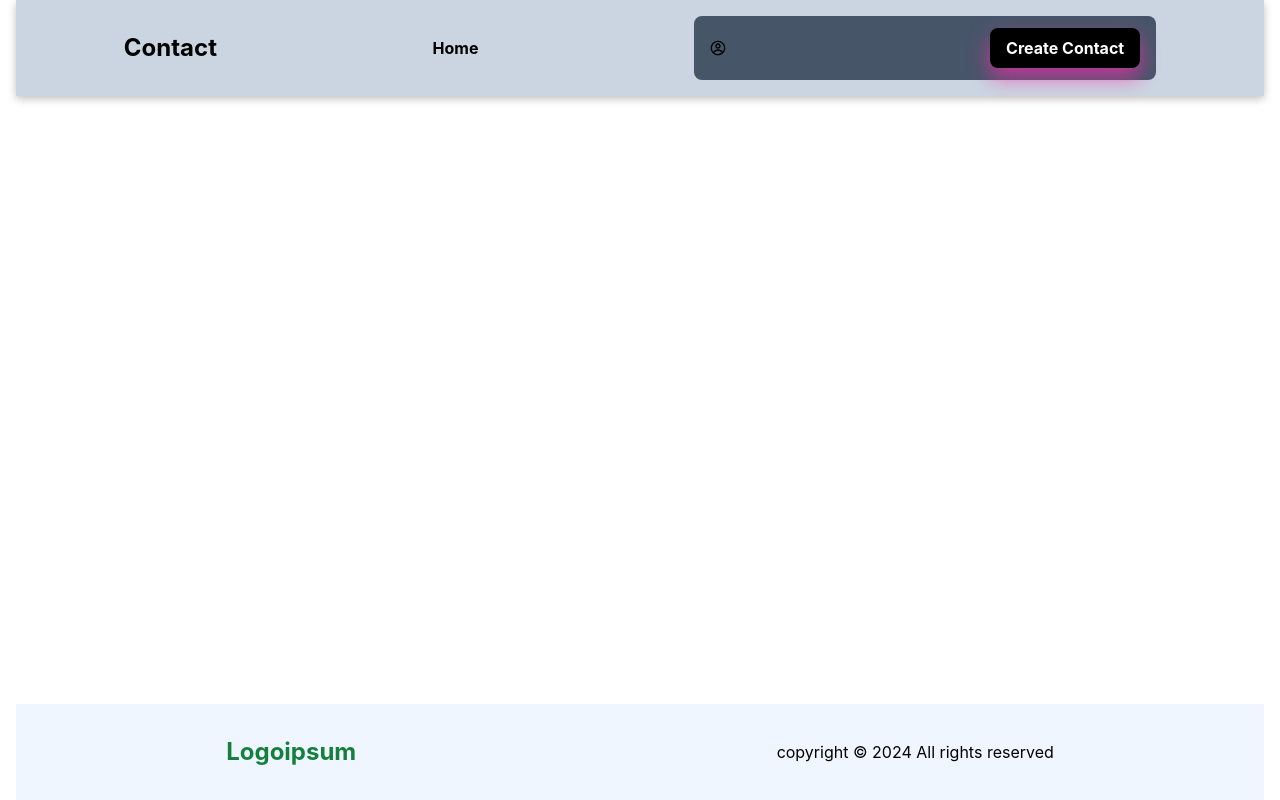
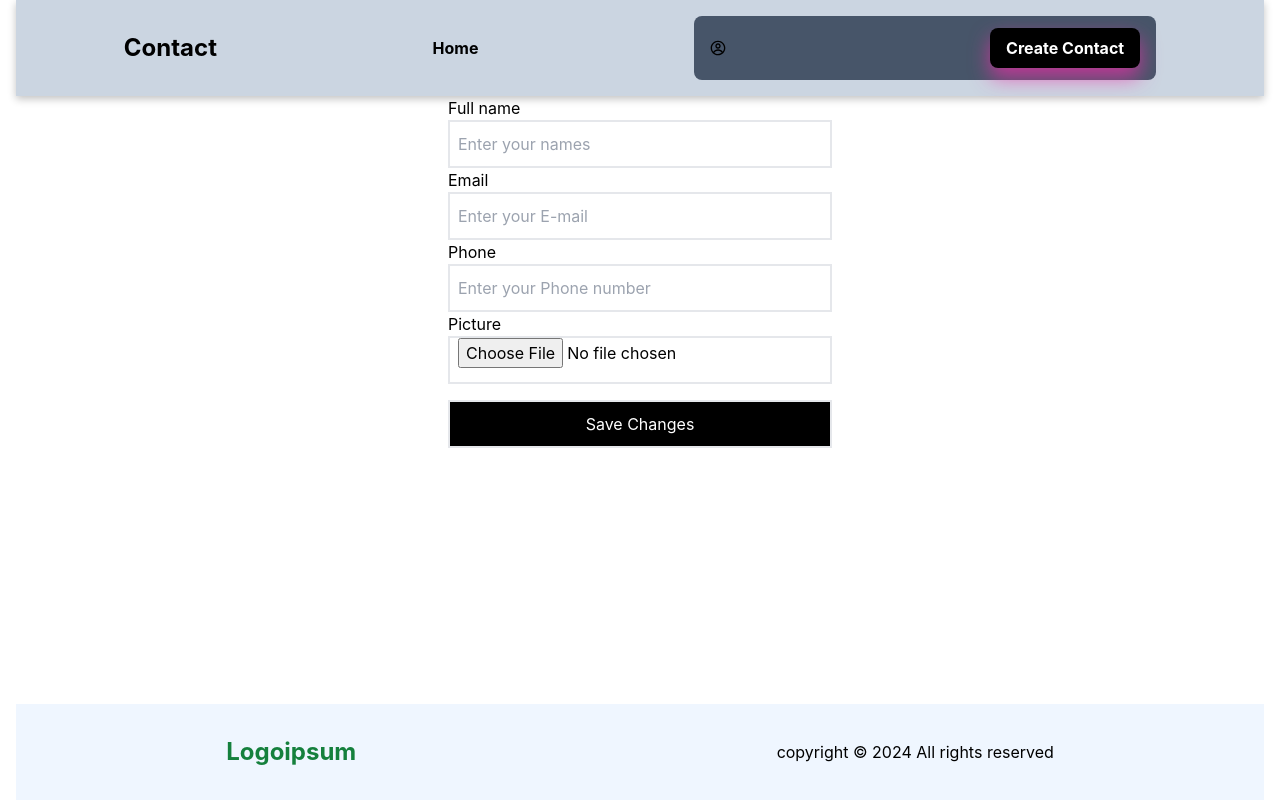
Before and after one commit to Nyiranez/full-contact-app, a React (Create React App) app: page /update/1 in a window 1280 px wide. Built offline with nearby package versions, Linux system fonts and the light colour scheme; no server answers.

Commit message:
i added an updated file

```diff
--- a/src/App.js
+++ b/src/App.js
@@ -9,6 +9,7 @@ import { BrowserRouter, Routes, Route } from 'react-router-dom';
 import { Table } from './pages/table';
 import { Footer } from './comonents/footer';
 import { More } from './pages/more';
+import { Update } from './pages/update';
 
 
 function App() {
@@ -20,6 +21,7 @@ function App() {
         <Routes>
           <Route path="/" element={<Table />}></Route>
           <Route path="/home" element={<Home />}></Route>
+          <Route path="/update/:contId" element={<Update />}></Route>
           <Route path="/details/:contactId" element={<More />}></Route>
 
         </Routes>
--- a/src/pages/more.js
+++ b/src/pages/more.js
@@ -4,7 +4,7 @@ import { useParams } from 'react-router-dom';
 import { Link } from 'react-router-dom';
 
 
-export const More = (props) => {
+export const More = () => {
   const [contact, setContact] = useState()
 
   let { contactId } = useParams();
@@ -32,14 +32,13 @@ export const More = (props) => {
     });
  };
 
-
   useEffect(() => {
     fetchContact(contactId);
   }, [contactId]);
 
   return (
     <div className='flex flex-col items-center'>
-      <div className='mt-8  flex flex-row justify-around items-center bg-cyan-700 px-16 py-16 w-9/12'>
+      <div className='mt-8  flex md:flex-row md:justify-around md:items-center bg-cyan-700 px-16 py-16 w-9/12 items-center justify-around '>
         <div>
           <h1 className='font-bold text-2xl'>About This Contact</h1>
           <p className='mt-8'>Full names: {contact ? contact.fullName : "Not available"}</p>
@@ -48,8 +47,8 @@ export const More = (props) => {
           <p>Created on : {contact ? contact.updatedAt : "Not available"}</p>
         </div>
         <div className='sm:space-x-4  space-y-4 '>
-          <button className='bg-black py-1 px-2 text-white'>Update</button>
-          <button className='bg-red-600 py-1 px-2 text-white'  onClick={() => deleteContact(contact._id)}>Delete</button>
+          <button className='bg-black py-1 px-2 text-white'><Link to={`/update/${contactId}`}>Update</Link></button>
+          <button className='bg-red-600 py-1 px-2 text-white'  onClick={() => deleteContact(contactId)}>Delete</button>
         </div>
       </div>
       <button className='bg-green-800 text-white font-bold py-1 px-2 mt-8 mb-4' ><Link to="/">View Contact</Link></button>
--- /dev/null
+++ b/src/pages/update.js
@@ -0,0 +1,82 @@
+import React, { useState, useEffect } from 'react'
+import axios from 'axios';
+import { useNavigate } from 'react-router-dom';
+import { useParams } from 'react-router-dom';
+export const Update = () => {
+
+
+    const [fullName, setFullName] = useState("")
+    const [email, setEmail] = useState("")
+    const [phone, setPhone] = useState("")
+    const [picture, setPicture] = useState("")
+
+    let { contId } = useParams();
+    const navigate = useNavigate();
+
+    const updateContact = (id) => {
+        let updatedContact = {fullName, email, phone, picture}
+        axios.put(`https://contact-app-server-nxgi.onrender.com/api/v1/contactapp/contact/update?id=${id}`, updatedContact)
+            .then((resp) => {
+                console.log(resp.data);
+                alert("successful updated");
+                // navigate(`/details/${id}`); // `/details/${contact._id}`
+            })
+            .catch((error) => {
+                console.log(error);
+            });
+    };
+
+    // Fetch the contact with contId to show the old details of the contact in the form inputs
+    const getContact = (id) => {
+        axios.get("https://contact-app-server-nxgi.onrender.com/api/v1/contactapp/contact/findById?id=" + id)
+            .then((resp) => {
+                let contact = resp.data.contact;
+                setFullName(contact.fullName);
+                setEmail(contact.email);
+                setPhone(contact.phone);
+
+                if (contact.picture !== undefined) {
+                    setPicture(contact.picture);
+                }
+
+            })
+            .catch((error) => {
+                console.log(error);
+
+            });
+    };
+
+
+
+    useEffect(() => {
+        getContact(contId);
+    }, [contId]);
+
+
+    return (
+        <div className='flex flex-col items-center justify-center'>
+            <form>
+
+                <label>Full name</label><br></br>
+                <input type="text" placeholder='Enter your names' value={fullName} className='w-96 h-12 border-2 pl-2'
+                    onChange={e => setFullName(e.target.value)}></input><br></br>
+
+
+                <label>Email</label><br></br>
+                <input type="text" placeholder='Enter your E-mail' value={email} className='w-96 h-12 border-2 pl-2'
+                onChange={e => setEmail(e.target.value)}></input><br></br>
+
+                <label>Phone</label><br></br>
+                <input type="text" placeholder='Enter your Phone number' value={phone} className='w-96 h-12 border-2 pl-2'
+               onChange={e => setPhone(e.target.value)} ></input><br></br>
+                <label for="picture" >Picture</label><br></br>
+                <input type="file" id="picture" name="picture" accept="image/*" className='w-96 h-12 border-2 pl-2'
+                ></input><br></br>
+
+
+                <button className='w-96 h-12 border-2 mt-4 bg-black text-white' onClick={() => updateContact(contId)}>Save Changes</button>
+            </form>
+
+        </div>
+    )
+}
```
